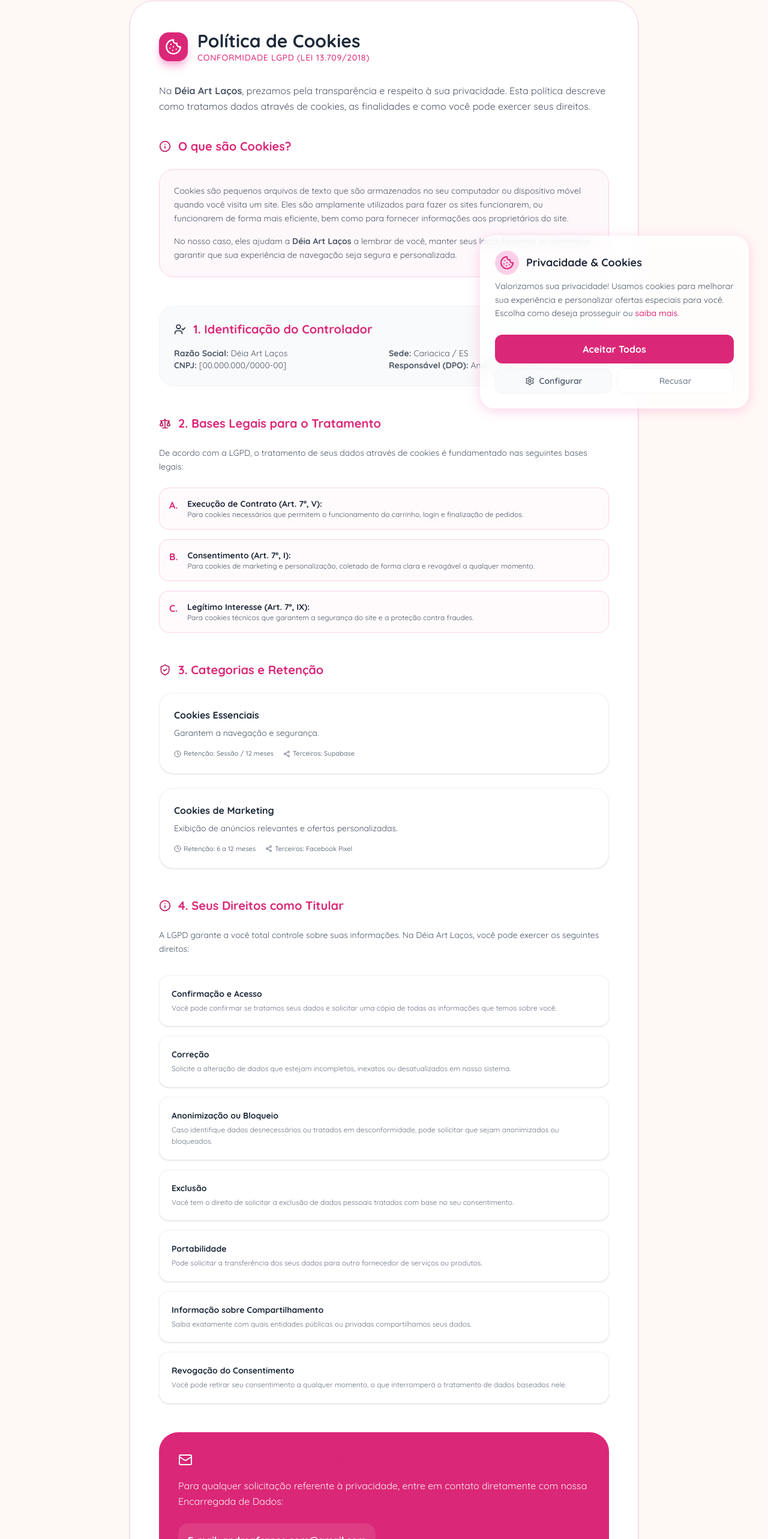
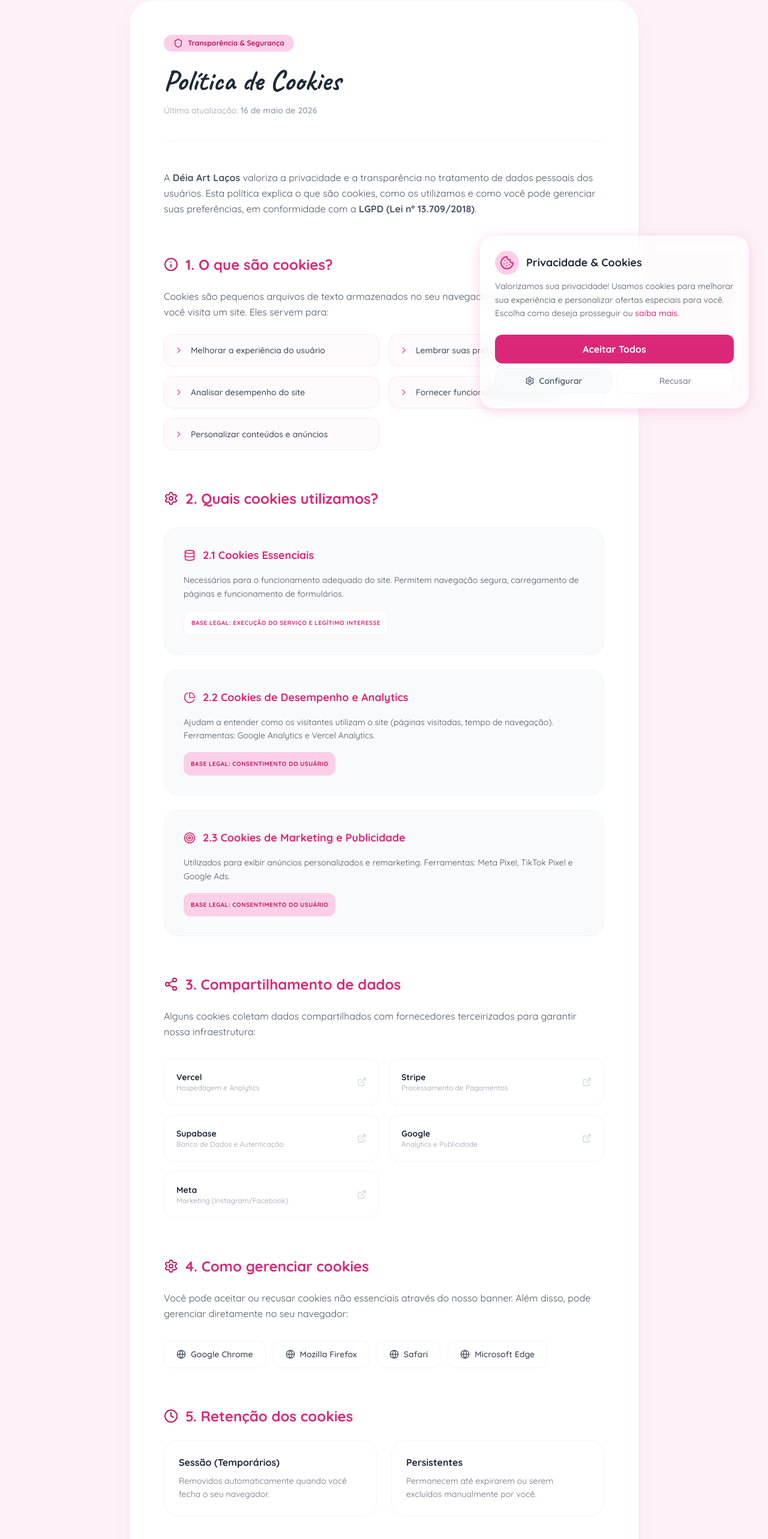
Before and after one commit to alexandrexfranco/DeiaArtLacos, a React (Vite) app: page /politica-cookies in a window 1280 px wide. Shown: the part 95-2661 px from the top of the page at 60% size. Built offline with nearby package versions, Linux system fonts and the light colour scheme; no server answers; the database is empty.

Commit message:
legal: overhaul Cookie Policy with rich content, browser links and partner details

```diff
--- a/src/pages/CookiePolicy.tsx
+++ b/src/pages/CookiePolicy.tsx
@@ -1,194 +1,255 @@
 import { motion } from 'framer-motion';
-import { Cookie, ShieldCheck, Clock, Share2, Info, Scale, UserCheck, Mail } from 'lucide-react';
+import {
+  Shield,
+  Info,
+  Settings,
+  Share2,
+  Clock,
+  UserCheck,
+  RefreshCcw,
+  Mail,
+  ExternalLink,
+  ChevronRight,
+  Globe,
+  Database,
+  PieChart,
+  Target
+} from 'lucide-react';
 
 export default function CookiePolicy() {
+  const lastUpdate = "16 de maio de 2026";
+
+  const browserLinks = [
+    { name: 'Google Chrome', url: 'https://support.google.com/chrome/answer/95647' },
+    { name: 'Mozilla Firefox', url: 'https://support.mozilla.org/pt-BR/kb/ative-e-desative-os-cookies-que-os-sites-usam' },
+    { name: 'Safari', url: 'https://support.apple.com/pt-br/guide/safari/sfri11471/mac' },
+    { name: 'Microsoft Edge', url: 'https://support.microsoft.com/pt-br/microsoft-edge/excluir-cookies-no-microsoft-edge-63947406-40ac-c3b8-57b9-2a946a29ae09' }
+  ];
+
+  const partners = [
+    { name: 'Vercel', url: 'https://vercel.com', desc: 'Hospedagem e Analytics' },
+    { name: 'Stripe', url: 'https://stripe.com/br', desc: 'Processamento de Pagamentos' },
+    { name: 'Supabase', url: 'https://supabase.com', desc: 'Banco de Dados e Autenticação' },
+    { name: 'Google', url: 'https://google.com', desc: 'Analytics e Publicidade' },
+    { name: 'Meta', url: 'https://meta.com', desc: 'Marketing (Instagram/Facebook)' }
+  ];
+
   return (
-    <div className="pt-24 pb-16 min-h-screen bg-pink-50/30 font-sans">
-      <div className="max-w-4xl mx-auto px-6">
+    <div className="min-h-screen bg-pink-50 pt-24 pb-16 font-sans">
+      <div className="container mx-auto px-6 max-w-4xl">
         <motion.div
           initial={{ opacity: 0, y: 20 }}
           animate={{ opacity: 1, y: 0 }}
-          className="bg-white rounded-[40px] p-8 md:p-12 shadow-sm border border-pink-100"
+          className="bg-white rounded-[2.5rem] shadow-xl shadow-pink-100/50 p-8 md:p-14 border border-white"
         >
           {/* Header */}
-          <div className="flex items-center gap-4 mb-8">
-            <div className="w-12 h-12 bg-pink-500 rounded-2xl flex items-center justify-center text-white shadow-lg shadow-pink-200">
-              <Cookie className="w-7 h-7" />
+          <div className="mb-12 border-b border-pink-50 pb-10 text-center md:text-left">
+            <div className="inline-flex items-center gap-2 px-4 py-1.5 bg-pink-100 text-pink-600 rounded-full text-xs font-bold mb-6">
+              <Shield className="w-4 h-4" />
+              <span>Transparência & Segurança</span>
             </div>
-            <div>
-              <h1 className="text-3xl font-bold text-gray-800">Política de Cookies</h1>
-              <p className="text-pink-500 text-sm font-medium uppercase tracking-wider">Conformidade LGPD (Lei 13.709/2018)</p>
-            </div>
+            <h1 className="text-4xl md:text-5xl font-handwritten font-bold text-gray-800 mb-4">
+              Política de Cookies
+            </h1>
+            <p className="text-gray-400 text-sm">
+              Última atualização: <span className="font-semibold">{lastUpdate}</span>
+            </p>
           </div>
 
-          <p className="text-gray-600 mb-10 leading-relaxed">
-            Na <strong>Déia Art Laços</strong>, prezamos pela transparência e respeito à sua privacidade. Esta política descreve como tratamos dados através de cookies, as finalidades e como você pode exercer seus direitos.
-          </p>
+          <div className="space-y-16">
+            {/* Introdução */}
+            <section>
+              <p className="text-gray-600 leading-relaxed">
+                A <strong>Déia Art Laços</strong> valoriza a privacidade e a transparência no tratamento de dados pessoais dos usuários. Esta política explica o que são cookies, como os utilizamos e como você pode gerenciar suas preferências, em conformidade com a <strong>LGPD (Lei nº 13.709/2018)</strong>.
+              </p>
+            </section>
 
-          <div className="space-y-12">
-            {/* O que são cookies */}
+            {/* 1. O que são cookies */}
             <section>
               <div className="flex items-center gap-3 mb-6 text-pink-600">
-                <Info className="w-5 h-5" />
-                <h2 className="text-xl font-bold">O que são Cookies?</h2>
+                <Info className="w-6 h-6" />
+                <h2 className="text-2xl font-bold">1. O que são cookies?</h2>
               </div>
-              <div className="bg-pink-50/50 p-6 rounded-3xl border border-pink-100">
-                <p className="text-sm text-gray-600 leading-relaxed">
-                  Cookies são pequenos arquivos de texto que são armazenados no seu computador ou dispositivo móvel quando você visita um site. Eles são amplamente utilizados para fazer os sites funcionarem, ou funcionarem de forma mais eficiente, bem como para fornecer informações aos proprietários do site.
-                </p>
-                <p className="text-sm text-gray-600 leading-relaxed mt-4">
-                  No nosso caso, eles ajudam a <strong>Déia Art Laços</strong> a lembrar de você, manter seus laços favoritos no carrinho e garantir que sua experiência de navegação seja segura e personalizada.
-                </p>
+              <p className="text-gray-600 mb-6 leading-relaxed">
+                Cookies são pequenos arquivos de texto armazenados no seu navegador ou dispositivo quando você visita um site. Eles servem para:
+              </p>
+              <div className="grid grid-cols-1 md:grid-cols-2 gap-4">
+                {[
+                  'Melhorar a experiência do usuário',
+                  'Lembrar suas preferências',
+                  'Analisar desempenho do site',
+                  'Fornecer funcionalidades essenciais',
+                  'Personalizar conteúdos e anúncios'
+                ].map((item, i) => (
+                  <div key={i} className="flex items-center gap-3 p-4 bg-pink-50/30 rounded-2xl border border-pink-100/50">
+                    <ChevronRight className="w-4 h-4 text-pink-400" />
+                    <span className="text-sm text-gray-700 font-medium">{item}</span>
+                  </div>
+                ))}
               </div>
             </section>
 
-            {/* 1. Identificação Jurídica */}
-            <section className="p-6 rounded-3xl bg-gray-50 border border-gray-100">
-              <div className="flex items-center gap-3 mb-4 text-gray-800">
-                <UserCheck className="w-5 h-5" />
-                <h2 className="text-xl font-bold">1. Identificação do Controlador</h2>
+            {/* 2. Quais cookies utilizamos */}
+            <section>
+              <div className="flex items-center gap-3 mb-8 text-pink-600">
+                <Settings className="w-6 h-6" />
+                <h2 className="text-2xl font-bold">2. Quais cookies utilizamos?</h2>
               </div>
-              <div className="grid md:grid-cols-2 gap-4 text-sm text-gray-600">
-                <div>
-                  <p><strong>Razão Social:</strong> Déia Art Laços</p>
-                  <p><strong>CNPJ:</strong> [00.000.000/0000-00]</p>
-                </div>
-                <div>
-                  <p><strong>Sede:</strong> Cariacica / ES</p>
-                  <p><strong>Responsável (DPO):</strong> Andréa O. S. Franco</p>
-                </div>
-              </div>
-            </section>
 
-            {/* 2. Bases Legais */}
-            <section>
-              <div className="flex items-center gap-3 mb-6 text-pink-600">
-                <Scale className="w-5 h-5" />
-                <h2 className="text-xl font-bold">2. Bases Legais para o Tratamento</h2>
-              </div>
-              <p className="text-gray-600 mb-6 leading-relaxed text-sm">
-                De acordo com a LGPD, o tratamento de seus dados através de cookies é fundamentado nas seguintes bases legais:
-              </p>
-              <div className="grid gap-4">
-                <div className="flex gap-4 p-4 rounded-2xl bg-pink-50/30 border border-pink-100">
-                  <div className="font-bold text-pink-500">A.</div>
-                  <div>
-                    <p className="font-bold text-gray-800 text-sm">Execução de Contrato (Art. 7º, V):</p>
-                    <p className="text-xs text-gray-600">Para cookies necessários que permitem o funcionamento do carrinho, login e finalização de pedidos.</p>
+              <div className="space-y-6">
+                {/* 2.1 Essenciais */}
+                <div className="p-8 rounded-3xl bg-gray-50 border border-gray-100">
+                  <div className="flex items-center gap-3 mb-4 text-gray-800">
+                    <Database className="w-5 h-5 text-pink-500" />
+                    <h3 className="text-lg font-bold">2.1 Cookies Essenciais</h3>
+                  </div>
+                  <p className="text-sm text-gray-600 mb-4 leading-relaxed">
+                    Necessários para o funcionamento adequado do site. Permitem navegação segura, carregamento de páginas e funcionamento de formulários.
+                  </p>
+                  <div className="bg-white p-3 rounded-xl inline-block border border-gray-100 text-[10px] font-bold text-pink-500 uppercase tracking-wider">
+                    Base Legal: Execução do Serviço e Legítimo Interesse
                   </div>
                 </div>
-                <div className="flex gap-4 p-4 rounded-2xl bg-pink-50/30 border border-pink-100">
-                  <div className="font-bold text-pink-500">B.</div>
-                  <div>
-                    <p className="font-bold text-gray-800 text-sm">Consentimento (Art. 7º, I):</p>
-                    <p className="text-xs text-gray-600">Para cookies de marketing e personalização, coletado de forma clara e revogável a qualquer momento.</p>
+
+                {/* 2.2 Desempenho */}
+                <div className="p-8 rounded-3xl bg-gray-50 border border-gray-100">
+                  <div className="flex items-center gap-3 mb-4 text-gray-800">
+                    <PieChart className="w-5 h-5 text-pink-500" />
+                    <h3 className="text-lg font-bold">2.2 Cookies de Desempenho e Analytics</h3>
+                  </div>
+                  <p className="text-sm text-gray-600 mb-4 leading-relaxed">
+                    Ajudam a entender como os visitantes utilizam o site (páginas visitadas, tempo de navegação). Ferramentas: Google Analytics e Vercel Analytics.
+                  </p>
+                  <div className="bg-pink-100 p-3 rounded-xl inline-block text-[10px] font-bold text-pink-600 uppercase tracking-wider">
+                    Base Legal: Consentimento do Usuário
                   </div>
                 </div>
-                <div className="flex gap-4 p-4 rounded-2xl bg-pink-50/30 border border-pink-100">
-                  <div className="font-bold text-pink-500">C.</div>
-                  <div>
-                    <p className="font-bold text-gray-800 text-sm">Legítimo Interesse (Art. 7º, IX):</p>
-                    <p className="text-xs text-gray-600">Para cookies técnicos que garantem a segurança do site e a proteção contra fraudes.</p>
+
+                {/* 2.3 Marketing */}
+                <div className="p-8 rounded-3xl bg-gray-50 border border-gray-100">
+                  <div className="flex items-center gap-3 mb-4 text-gray-800">
+                    <Target className="w-5 h-5 text-pink-500" />
+                    <h3 className="text-lg font-bold">2.3 Cookies de Marketing e Publicidade</h3>
+                  </div>
+                  <p className="text-sm text-gray-600 mb-4 leading-relaxed">
+                    Utilizados para exibir anúncios personalizados e remarketing. Ferramentas: Meta Pixel, TikTok Pixel e Google Ads.
+                  </p>
+                  <div className="bg-pink-100 p-3 rounded-xl inline-block text-[10px] font-bold text-pink-600 uppercase tracking-wider">
+                    Base Legal: Consentimento do Usuário
                   </div>
                 </div>
               </div>
             </section>
 
-            {/* 3. Categorias e Retenção */}
+            {/* 3. Compartilhamento */}
             <section>
               <div className="flex items-center gap-3 mb-6 text-pink-600">
-                <ShieldCheck className="w-5 h-5" />
-                <h2 className="text-xl font-bold">3. Categorias e Retenção</h2>
+                <Share2 className="w-6 h-6" />
+                <h2 className="text-2xl font-bold">3. Compartilhamento de dados</h2>
               </div>
+              <p className="text-gray-600 mb-8 leading-relaxed">
+                Alguns cookies coletam dados compartilhados com fornecedores terceirizados para garantir nossa infraestrutura:
+              </p>
+              <div className="grid grid-cols-1 md:grid-cols-2 gap-4">
+                {partners.map((partner, i) => (
+                  <a
+                    key={i}
+                    href={partner.url}
+                    target="_blank"
+                    rel="noopener noreferrer"
+                    className="group flex items-center justify-between p-5 bg-white border border-gray-100 rounded-2xl hover:border-pink-200 hover:shadow-md transition-all"
+                  >
+                    <div>
+                      <h4 className="font-bold text-gray-800 text-sm">{partner.name}</h4>
+                      <p className="text-xs text-gray-400">{partner.desc}</p>
+                    </div>
+                    <ExternalLink className="w-4 h-4 text-gray-300 group-hover:text-pink-400 transition-colors" />
+                  </a>
+                ))}
+              </div>
+            </section>
 
-              <div className="grid gap-6">
-                <div className="p-6 rounded-3xl bg-white border border-gray-100 shadow-sm">
-                  <h3 className="font-bold text-gray-800 mb-2">Cookies Essenciais</h3>
-                  <p className="text-sm text-gray-600 mb-4">Garantem a navegação e segurança.</p>
-                  <div className="flex flex-wrap gap-4 text-[11px] font-medium text-gray-500">
-                    <span className="flex items-center gap-1"><Clock className="w-3 h-3" /> Retenção: Sessão / 12 meses</span>
-                    <span className="flex items-center gap-1"><Share2 className="w-3 h-3" /> Terceiros: Supabase</span>
-                  </div>
+            {/* 4. Como gerenciar */}
+            <section>
+              <div className="flex items-center gap-3 mb-6 text-pink-600">
+                <Settings className="w-6 h-6" />
+                <h2 className="text-2xl font-bold">4. Como gerenciar cookies</h2>
+              </div>
+              <p className="text-gray-600 mb-8 leading-relaxed">
+                Você pode aceitar ou recusar cookies não essenciais através do nosso banner. Além disso, pode gerenciar diretamente no seu navegador:
+              </p>
+              <div className="flex flex-wrap gap-3">
+                {browserLinks.map((link, i) => (
+                  <a
+                    key={i}
+                    href={link.url}
+                    target="_blank"
+                    rel="noopener noreferrer"
+                    className="flex items-center gap-2 px-5 py-3 bg-white border border-gray-100 rounded-xl text-sm font-semibold text-gray-600 hover:text-pink-500 hover:border-pink-200 transition-all"
+                  >
+                    <Globe className="w-4 h-4" />
+                    {link.name}
+                  </a>
+                ))}
+              </div>
+            </section>
+
+            {/* 5. Retenção */}
+            <section>
+              <div className="flex items-center gap-3 mb-6 text-pink-600">
+                <Clock className="w-6 h-6" />
+                <h2 className="text-2xl font-bold">5. Retenção dos cookies</h2>
+              </div>
+              <div className="grid grid-cols-1 md:grid-cols-2 gap-6">
+                <div className="p-6 rounded-3xl border border-gray-100">
+                  <h4 className="font-bold text-gray-800 mb-2">Sessão (Temporários)</h4>
+                  <p className="text-sm text-gray-500 leading-relaxed">Removidos automaticamente quando você fecha o seu navegador.</p>
                 </div>
-
-                <div className="p-6 rounded-3xl bg-white border border-gray-100 shadow-sm">
-                  <h3 className="font-bold text-gray-800 mb-2">Cookies de Marketing</h3>
-                  <p className="text-sm text-gray-600 mb-4">Exibição de anúncios relevantes e ofertas personalizadas.</p>
-                  <div className="flex flex-wrap gap-4 text-[11px] font-medium text-gray-500">
-                    <span className="flex items-center gap-1"><Clock className="w-3 h-3" /> Retenção: 6 a 12 meses</span>
-                    <span className="flex items-center gap-1"><Share2 className="w-3 h-3" /> Terceiros: Facebook Pixel</span>
-                  </div>
+                <div className="p-6 rounded-3xl border border-gray-100">
+                  <h4 className="font-bold text-gray-800 mb-2">Persistentes</h4>
+                  <p className="text-sm text-gray-500 leading-relaxed">Permanecem até expirarem ou serem excluídos manualmente por você.</p>
                 </div>
               </div>
             </section>
 
-            {/* 4. Direitos do Titular dos Dados */}
+            {/* 6. Direitos */}
             <section>
               <div className="flex items-center gap-3 mb-6 text-pink-600">
-                <Info className="w-5 h-5" />
-                <h2 className="text-xl font-bold">4. Seus Direitos como Titular</h2>
+                <UserCheck className="w-6 h-6" />
+                <h2 className="text-2xl font-bold">6. Direitos do titular de dados</h2>
               </div>
-              <p className="text-gray-600 mb-8 leading-relaxed text-sm">
-                A LGPD garante a você total controle sobre suas informações. Na Déia Art Laços, você pode exercer os seguintes direitos:
-              </p>
-
-              <div className="grid gap-4">
-                {[
-                  {
-                    title: 'Confirmação e Acesso',
-                    desc: 'Você pode confirmar se tratamos seus dados e solicitar uma cópia de todas as informações que temos sobre você.'
-                  },
-                  {
-                    title: 'Correção',
-                    desc: 'Solicite a alteração de dados que estejam incompletos, inexatos ou desatualizados em nosso sistema.'
-                  },
-                  {
-                    title: 'Anonimização ou Bloqueio',
-                    desc: 'Caso identifique dados desnecessários ou tratados em desconformidade, pode solicitar que sejam anonimizados ou bloqueados.'
-                  },
-                  {
-                    title: 'Exclusão',
-                    desc: 'Você tem o direito de solicitar a exclusão de dados pessoais tratados com base no seu consentimento.'
-                  },
-                  {
-                    title: 'Portabilidade',
-                    desc: 'Pode solicitar a transferência dos seus dados para outro fornecedor de serviços ou produtos.'
-                  },
-                  {
-                    title: 'Informação sobre Compartilhamento',
-                    desc: 'Saiba exatamente com quais entidades públicas ou privadas compartilhamos seus dados.'
-                  },
-                  {
-                    title: 'Revogação do Consentimento',
-                    desc: 'Você pode retirar seu consentimento a qualquer momento, o que interromperá o tratamento de dados baseados nele.'
-                  }
-                ].map((item, i) => (
-                  <div key={i} className="p-5 rounded-2xl bg-white border border-gray-100 shadow-sm hover:border-pink-200 transition-colors">
-                    <h3 className="font-bold text-gray-800 text-sm mb-1">{item.title}</h3>
-                    <p className="text-xs text-gray-500 leading-relaxed">{item.desc}</p>
+              <p className="text-gray-600 mb-4 leading-relaxed">Nos termos da LGPD, você pode exercer seus direitos através de nossa Central de Atendimento:</p>
+              <div className="grid grid-cols-2 md:grid-cols-3 gap-3">
+                {['Confirmação', 'Acesso', 'Correção', 'Exclusão', 'Portabilidade', 'Revogação'].map((item, i) => (
+                  <div key={i} className="p-3 bg-gray-50 rounded-xl text-center text-xs font-bold text-gray-500 border border-gray-100">
+                    {item}
                   </div>
                 ))}
               </div>
             </section>
 
-            {/* 5. Contato */}
-            <section className="bg-pink-500 rounded-[32px] p-8 text-white">
-              <div className="flex items-center gap-3 mb-4">
+            {/* 7. Alterações */}
+            <section className="p-10 rounded-[2rem] bg-gradient-to-br from-pink-500 to-pink-600 text-white relative overflow-hidden">
+              <RefreshCcw className="absolute -bottom-4 -right-4 w-32 h-32 opacity-10" />
+              <h2 className="text-2xl font-bold mb-4 relative z-10">7. Alterações desta Política</h2>
+              <p className="text-pink-100 leading-relaxed text-sm relative z-10">
+                Esta Política poderá ser atualizada periodicamente para refletir alterações legais ou tecnológicas. Recomendamos a consulta regular desta página.
+              </p>
+            </section>
+
+            {/* 8. Contato */}
+            <section className="text-center md:text-left">
+              <div className="flex items-center justify-center md:justify-start gap-3 mb-6 text-pink-600">
                 <Mail className="w-6 h-6" />
-                <h2 className="text-xl font-bold">Como exercer seus direitos?</h2>
+                <h2 className="text-2xl font-bold">8. Contato</h2>
               </div>
-              <p className="text-pink-50 leading-relaxed mb-6">
-                Para qualquer solicitação referente à privacidade, entre em contato diretamente com nossa Encarregada de Dados:
-              </p>
-              <div className="bg-white/10 backdrop-blur-md rounded-2xl p-4 inline-block">
-                <p className="font-bold">E-mail: andreafranco.com@gmail.com</p>
-                <p className="text-sm text-pink-100">Assunto: Solicitação LGPD</p>
+              <div className="bg-white p-8 rounded-3xl border border-pink-100 shadow-sm inline-block">
+                <p className="text-gray-600 mb-4">Dúvidas sobre seus dados? Fale com nosso DPO:</p>
+                <a href="mailto:andreafranco.com@gmail.com" className="text-xl md:text-2xl font-bold text-pink-500 hover:text-pink-600 transition-colors">
+                  andreafranco.com@gmail.com
+                </a>
               </div>
             </section>
-
-            <footer className="pt-8 text-center text-xs text-gray-400">
-              <p>Última atualização: 16 de Maio de 2024</p>
-            </footer>
           </div>
         </motion.div>
       </div>
```
